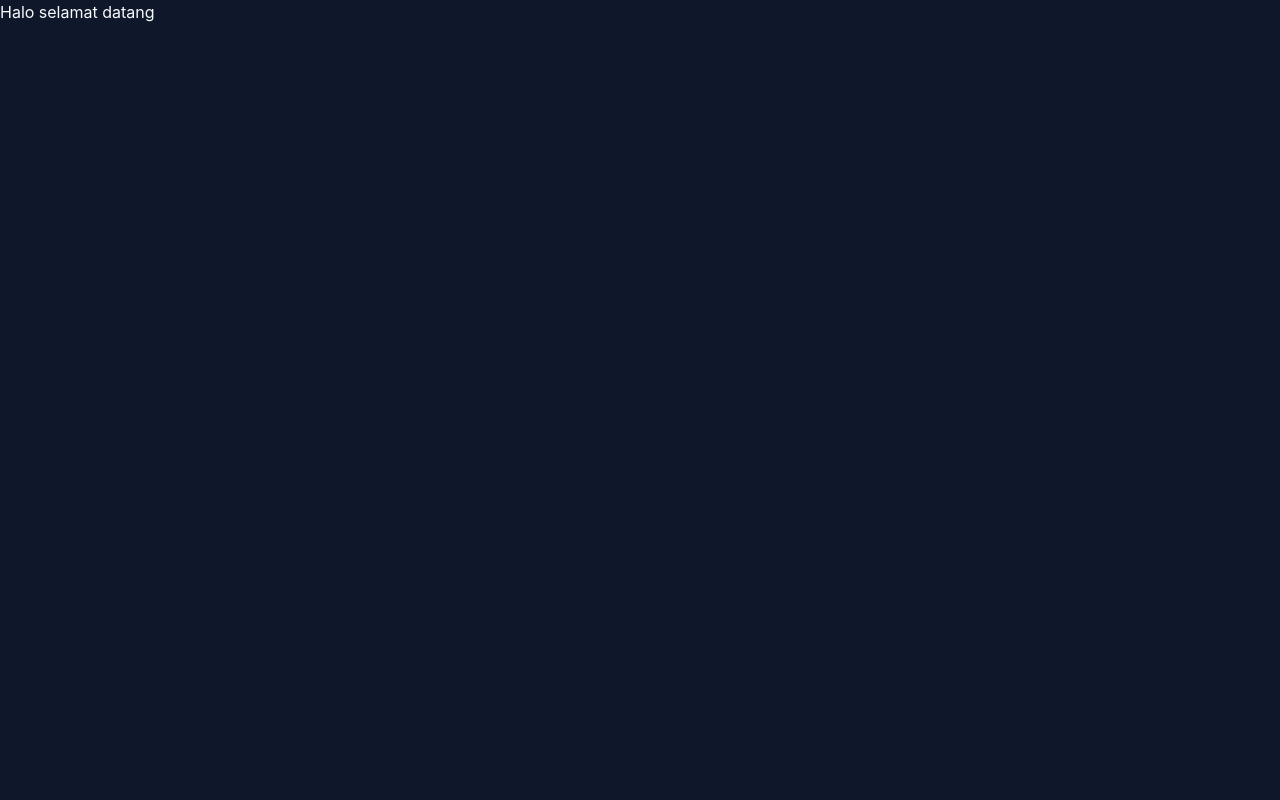
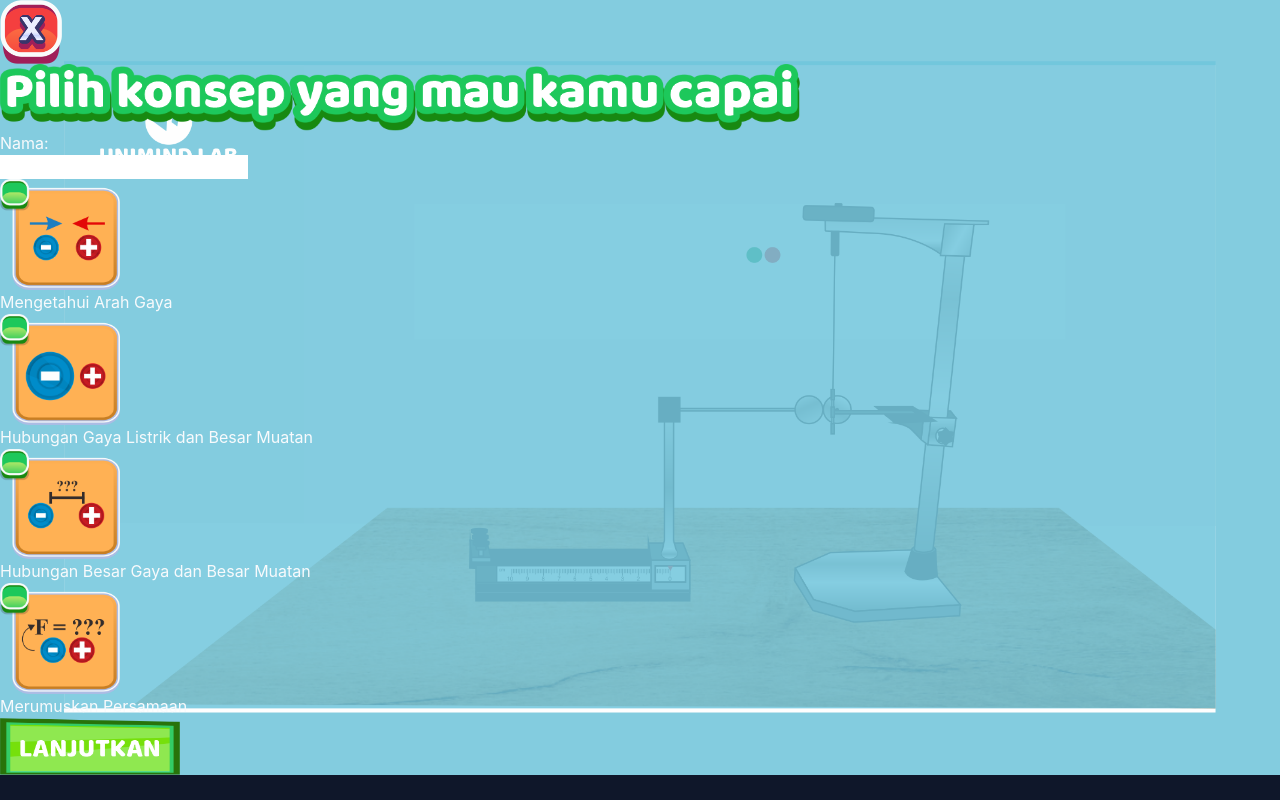
Before and after one commit to dimaszuda/Unimind, a React (Vite) app in the folder frontend/: page /pemilihan in a window 1280 px wide. Built offline with nearby package versions, Linux system fonts and the light colour scheme; no server answers.

Commit message:
feats: pemilihan and tujuan page with seamless integration and animation

```diff
--- a/frontend/src/App.jsx
+++ b/frontend/src/App.jsx
@@ -5,6 +5,7 @@ import HowToPlayPage from '@/pages/HowToPlayPage'
 import LabPage from '@/pages/LabPage'
 import ChatPage from '@/pages/ChatPage'
 import PemilihanKonsep from '@/pages/PemilihanKonsep'
+import Tujuan from '@/pages/TujuanPembelajaran'
 
 export default function App() {
   return (
@@ -13,6 +14,7 @@ export default function App() {
       <Route path="/about" element={<AboutPage />} />
       <Route path="/how-to-play" element={<HowToPlayPage />} />
       <Route path="/pemilihan" element={<PemilihanKonsep />} />
+      <Route path="/tujuan" element={<Tujuan />} />
       <Route path="/lab" element={<LabPage />} />
       <Route path="/chat" element={<ChatPage />} />
     </Routes>
--- a/frontend/src/pages/PemilihanKonsep.jsx
+++ b/frontend/src/pages/PemilihanKonsep.jsx
@@ -1,7 +1,135 @@
+import { Link, useNavigate } from "react-router-dom";
+import Background from "../components/Background";
+import { useState } from "react";
+import useSimulationStore from "../store/simulationStore";
+
+const stages = [
+    { img: "Button_Tahap1.png", alt: "Tahap 1: Mengetahui Arah Gaya", label: "Mengetahui Arah Gaya" },
+    { img: "Button_Tahap2.png", alt: "Tahap 2: Hubungan Gaya Listrik dan Besar Muatan", label: "Hubungan Gaya Listrik dan Besar Muatan" },
+    { img: "Button_Tahap3.png", alt: "Tahap 3: Hubungan Besar Gaya dan Besar Muatan", label: "Hubungan Besar Gaya dan Besar Muatan" },
+    { img: "Button_Tahap4.png", alt: "Tahap 4: Merumuskan Persamaan", label: "Merumuskan Persamaan" },
+];
+
 export default function Pemilihan() {
+    const storedName = useSimulationStore((s) => s.playerName);
+    const storedStage = useSimulationStore((s) => s.selectedStage);
+    const [selected, setSelected] = useState(storedStage != null ? storedStage - 1 : null);
+    const [name, setName] = useState(storedName ?? "");
+    const [errorsName, setErrorsName] = useState("");
+    const [errorStage, setErrorStage] = useState("");
+    const setPlayer = useSimulationStore((s) => s.setPlayer);
+    const navigate = useNavigate();
+
+    const toggle = (index) => {
+        setSelected(prev => prev === index ? null : index);
+        setErrorStage("");
+    };
+
+    const handleLanjutkan = () => {
+        let newErrorName = "";
+        let newErrorStage = "";
+
+        if (!name.trim()) {
+            newErrorName = "Nama harus diisi!";
+        }
+
+        if (selected === null) {
+            newErrorStage = "Silakan pilih konsep terlebih dahulu!";
+        }
+
+        setErrorsName(newErrorName);
+        setErrorStage(newErrorStage);
+
+        if (newErrorName === "" && newErrorStage === "") {
+            setPlayer(name.trim(), selected + 1);
+            navigate("/tujuan");
+        }
+    };
+
     return (
-        <div>
-            <p>Halo selamat datang</p>
-        </div>
-    )
+        <Background>
+            <div className="absolute top-12 right-20">
+                <Link to="/">
+                    <img
+                        src="assets/Button_Close.png"
+                        alt="Tombol Close"
+                        width={62}
+                        className="cursor-pointer right-full hover:scale-110 hover:opacity-90 transition-all duration-200"
+                    />
+                </Link>
+            </div>
+            <div className="flex flex-col justify-center items-center gap-12">
+                <img
+                    src="assets/Text_PilihanProgram.png"
+                    alt="Teks Pilihan Program"
+                    width={800}
+                />
+                <div className="flex justify-center items-center gap-4">
+                    <h3 className="text-white text-4xl font-bold whitespace-nowrap">
+                        Nama:
+                    </h3>
+                    <div className="flex flex-col">
+                        <input
+                            type="text"
+                            value={name}
+                            onChange={(e) => {
+                                setName(e.target.value);
+                                setErrorsName("");
+                            }}
+                            className="bg-white rounded-full w-80 px-3 py-2 text-black"
+                        />
+                        {errorsName && (
+                            <p className="text-red-400 text-m text-bold mt-1 text-center">{errorsName}</p>
+                        )}
+                    </div>
+                </div>
+                <div className="flex justify-center gap-12">
+                    {stages.map((stage, index) => (
+                        <div key={index} className="flex flex-col items-center gap-4 w-36">
+                            <div className="relative flex items-center justify-center w-[120px] h-[120px]">
+                                <img
+                                    src={`assets/${stage.img}`}
+                                    alt={stage.alt}
+                                    width={120}
+                                    className={`cursor-pointer transition-all duration-200 ${
+                                        selected === index
+                                            ? "scale-150"
+                                            : "hover:scale-110 hover:opacity-80"
+                                    }`}
+                                    onClick={() => toggle(index)}
+                                />
+                                {selected === index && (
+                                    <img
+                                        src="assets/Icon_Checklist.png"
+                                        alt="Checklist"
+                                        width={48}
+                                        className="absolute -top-8 right-[5.8rem] z-10 pointer-events-none"
+                                    />
+                                )}
+                            </div>
+                            <p className={`text-white text-center ml-4 text-m font-bold leading-snug transition-all duration-200 ${
+                                        selected === index
+                                            ? "mt-4"
+                                            : ""
+                                    }`}>
+                                {stage.label}
+                            </p>
+                        </div>
+                    ))}
+                </div>
+                {errorStage && (
+                    <p className="text-red-400 text-m text-bold -mt-8">{errorStage}</p>
+                )}
+                <div className="absolute bottom-16 right-12">
+                    <img
+                        src="assets/Button_Lanjutkan.png"
+                        alt="Tombol Lanjutkan"
+                        width={180}
+                        className="cursor-pointer hover:scale-110 hover:opacity-80 transition-all duration-200"
+                        onClick={handleLanjutkan}
+                    />
+                </div>
+            </div>
+        </Background>
+    );
 }
--- /dev/null
+++ b/frontend/src/pages/TujuanPembelajaran.jsx
@@ -0,0 +1,69 @@
+import { Link } from "react-router-dom";
+import useSimulationStore from "../store/simulationStore";
+
+const tujuanPembelajaran = [
+    {number: 1, tujuan: "Menjelaskan arah gaya listrik yang terjadi antara dua muatan listrik"},
+    {number: 2, tujuan: "Menjelaskan hubungan antara besar gaya listrik dengan besar muatan listrik"},
+    {number: 3, tujuan: "Menjelaskan hubungan antara besar gaya listrik dengan jarak antara dua muatan"},
+    {number: 4, tujuan: "Merumuskan persamaan matematis Hukum Coulomb berdasarkan hasil pengamatan"}
+];
+
+const contentStyle = {
+    color: "black",
+    fontSize: "20px",
+    fontFamily: "sans-serif",
+    textAlign: "justify",
+    marginLeft: "170px",
+    marginRight: "200px",
+};
+
+export default function Tujuan() {
+    const selectedStage = useSimulationStore((s) => s.selectedStage);
+
+    return (
+        <div
+            className="min-h-screen flex flex-col items-center justify-center relative"
+            style={{
+                backgroundImage: "url('/assets/BackgroundTujuanBelajar.png')",
+                backgroundSize: "90%",
+                backgroundRepeat: "no-repeat",
+                backgroundPosition: "center",
+                backgroundColor: "#83ccdf",
+            }}
+        >
+            <div className="absolute top-36 right-36">
+                <Link to="/pemilihan">
+                    <img
+                        src="assets/Button_Close.png"
+                        alt="tombol keluar"
+                        width={80}
+                        className="cursor-pointer hover:scale-110 hover:opacity-90 transition-all duration-200"
+                    />
+                </Link>
+            </div>
+            <div className="flex flex-col">
+                <ol className="font-bold space-y-3 mt-20" style={{ ...contentStyle, listStyle: "none" }}>
+                    {tujuanPembelajaran
+                        .filter(({ number }) => number <= selectedStage)
+                        .map(({ number, tujuan }) => (
+                            <li key={number}>
+                                <span className="font-bold text-[22px]">
+                                    {number}. {tujuan}
+                                </span>
+                            </li>
+                    ))}
+                </ol>
+            </div>
+            <div className="absolute bottom-16 right-48">
+                <Link to="/lab">
+                    <img
+                        src="assets/Button_Lanjutkan.png"
+                        alt="Tombol Lanjutkan"
+                        width={180}
+                        className="cursor-pointer hover:scale-110 hover:opacity-80 transition-all duration-200"
+                    />
+                </Link>
+            </div>
+        </div>
+    )
+}
--- a/frontend/src/store/simulationStore.js
+++ b/frontend/src/store/simulationStore.js
@@ -12,6 +12,12 @@ const useSimulationStore = create((set, get) => ({
 
   // --- State Gaya ---
   forceVector: { magnitude: 0, unit: 'N' },
+
+  // --- State Player ---
+  playerName: '',
+  selectedStage: null,
+
+  setPlayer: (name, stage) => set({ playerName: name, selectedStage: stage }),
 
   // --- State Monitoring ---
   lastInteractionAt: Date.now(),
```
